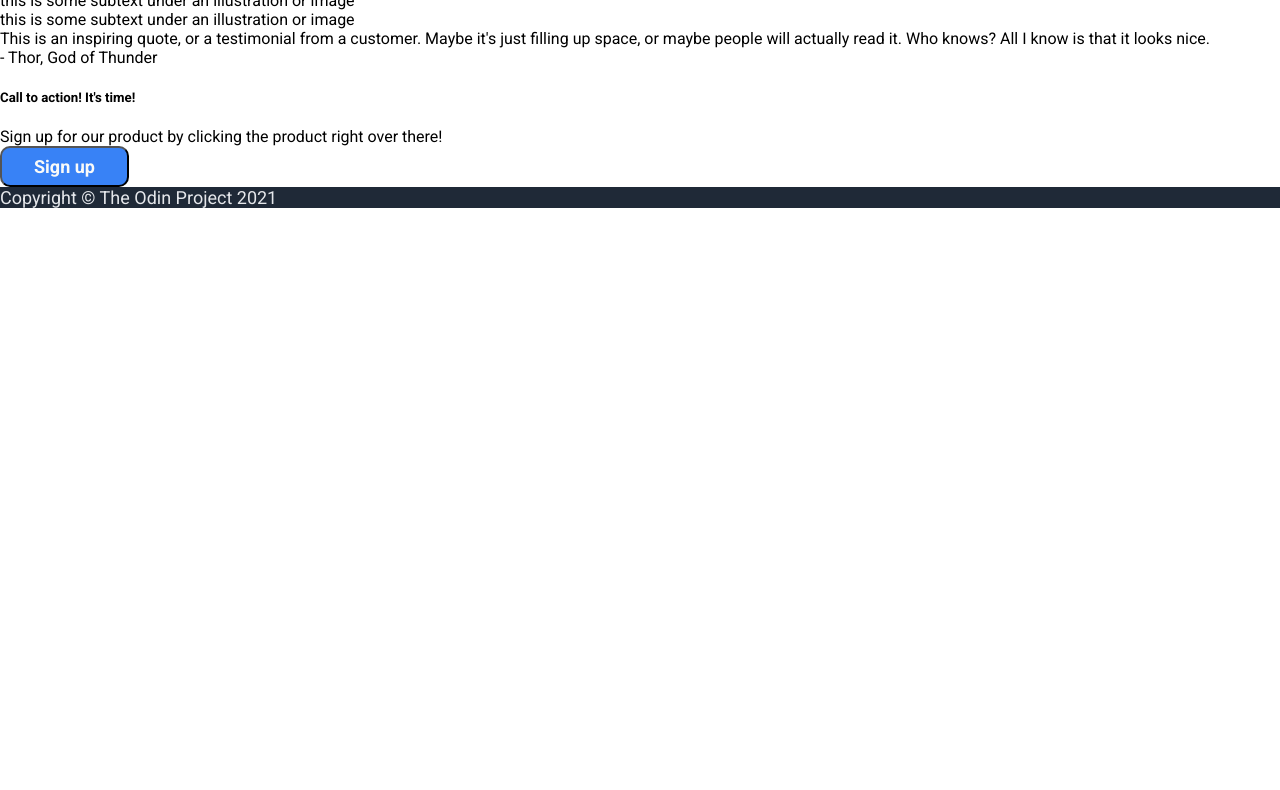
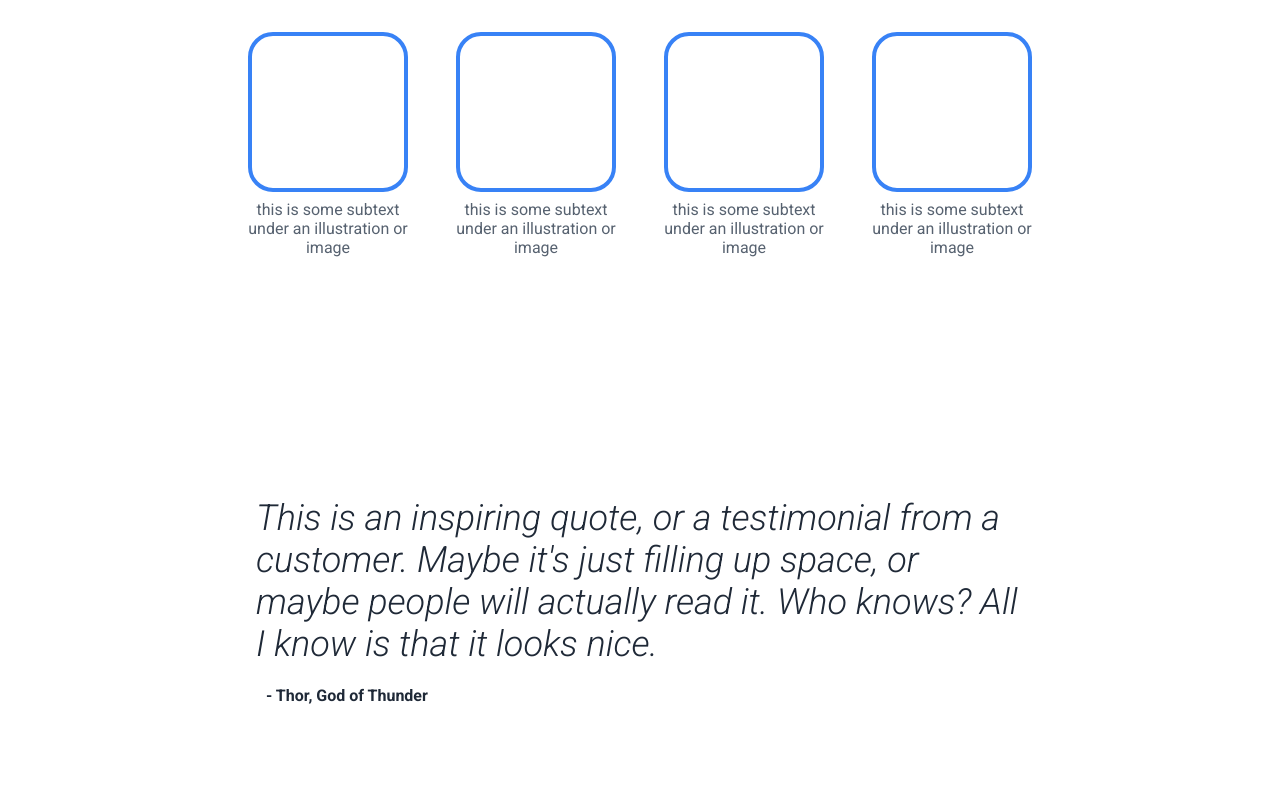
Before and after one commit to thegnome88/odin-landing-page, a plain HTML site: page index.html in a window 1280 px wide. Shown: the part 672-1462 px from the top of the page. Before the commit the page ends 880 px from the top, so only its background shows below. Drawn offline with Linux system fonts and the light colour scheme.

Commit message:
Add styling to middle info and some to bottom info

```diff
--- a/index.html
+++ b/index.html
@@ -30,29 +30,29 @@
         <h3>Some random information</h3>
         <div class="images-container">
             <div class="image-info">
-                <div class="square>"></div>
+                <div class="square"></div>
                 this is some subtext under an illustration or image
             </div>
             <div class="image-info">
-                <div class="square>"></div>
+                <div class="square"></div>
                 this is some subtext under an illustration or image
             </div>
             <div class="image-info">
-                <div class="square>"></div>
+                <div class="square"></div>
                 this is some subtext under an illustration or image
             </div>
             <div class="image-info">
-                <div class="square>"></div>
+                <div class="square"></div>
                 this is some subtext under an illustration or image
             </div>
         </div>
     </div>
     <div class="bottom-info">
-        <div class="quote">
-            This is an inspiring quote, or a testimonial from a customer. Maybe it's just filling up space, or maybe people will
-            actually read it. Who knows? All I know is that it looks nice.
-        </div>
-        <div class="author">- Thor, God of Thunder</div>
+        <p class="quote">
+            <em>This is an inspiring quote, or a testimonial from a customer. Maybe it's just filling up space, or maybe people will
+            actually read it. Who knows? All I know is that it looks nice.</em>
+        </p>
+        <h4 class="author">- Thor, God of Thunder</h4>
     </div>
     <div class="ad-info">
         <div class="ad-placeholder">
--- a/style.css
+++ b/style.css
@@ -60,6 +60,59 @@ img {
     border: none;
 }
 
+.middle-info {
+    display: flex;
+    flex-direction: column;
+    justify-content: center;
+    align-items: center;
+    padding: 3rem 15rem 6rem;
+    gap: 3rem;
+}
+
+h3 {
+    margin: 0;
+    font-size: 36px;
+    color: #1F2937;
+    font-weight: 900;
+}
+
+.images-container {
+    display: flex;
+    justify-content: center;
+    gap: 2rem;
+}
+
+.image-info {
+    text-align: center;
+    color: #576270;
+}
+
+.square {
+    margin: 0 auto 0.5rem;
+    box-sizing: border-box;
+    border: 4px solid #3882F6;
+    border-radius: 25px;
+    width: 160px;
+    height: 160px;
+}
+
+.bottom-info {
+    color: #E5E7EB;
+    padding: 8rem 16rem;
+}
+
+.quote {
+    color: #1F2937;
+    font-size: 36px;
+    font-weight: 300;
+}
+
+.author {
+    color: #1F2937;
+    font-weight: 700;
+    margin-left: 10px;
+}
+
 html, body {
     margin: 0;
     padding: 0;
```
